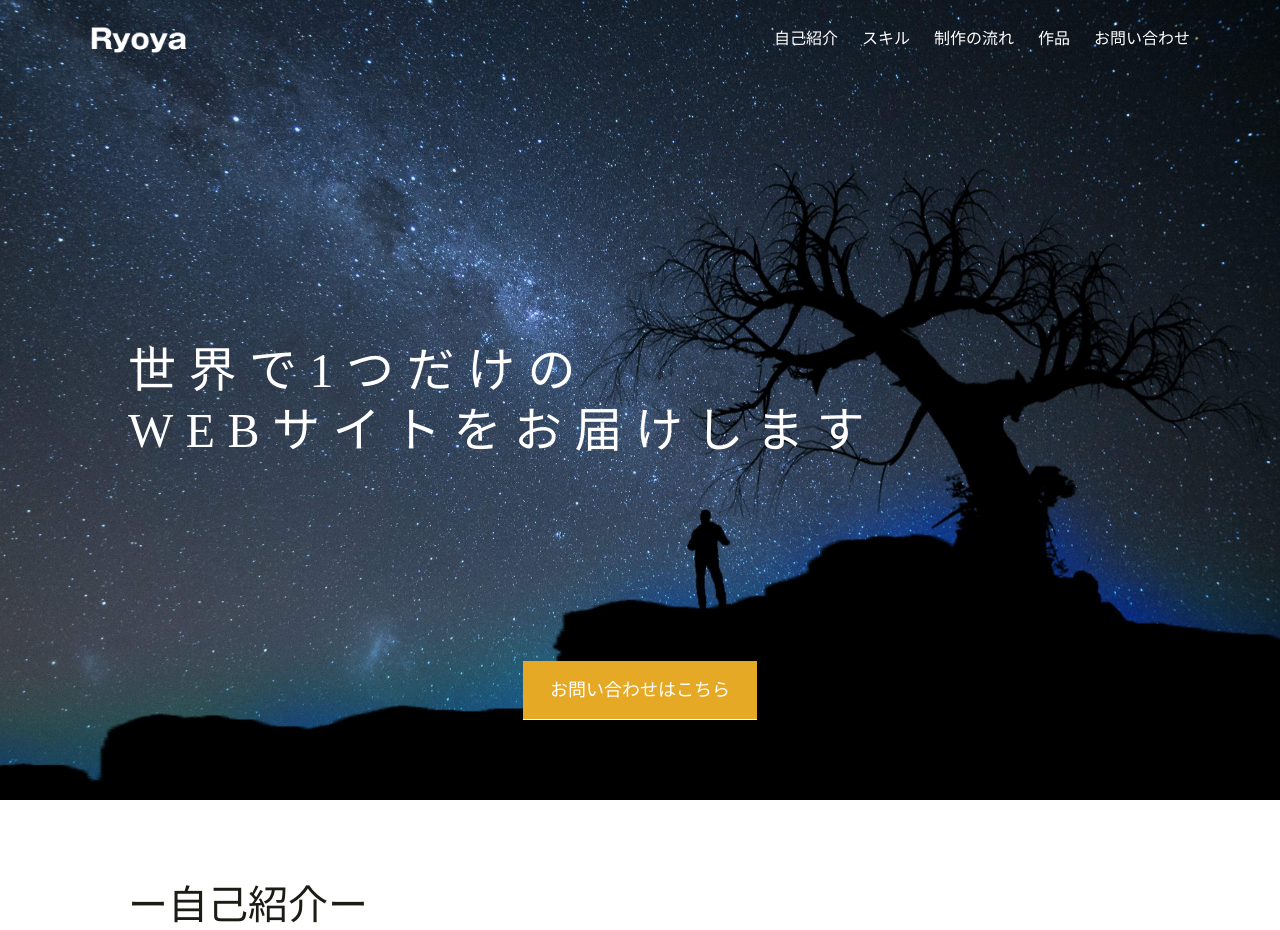
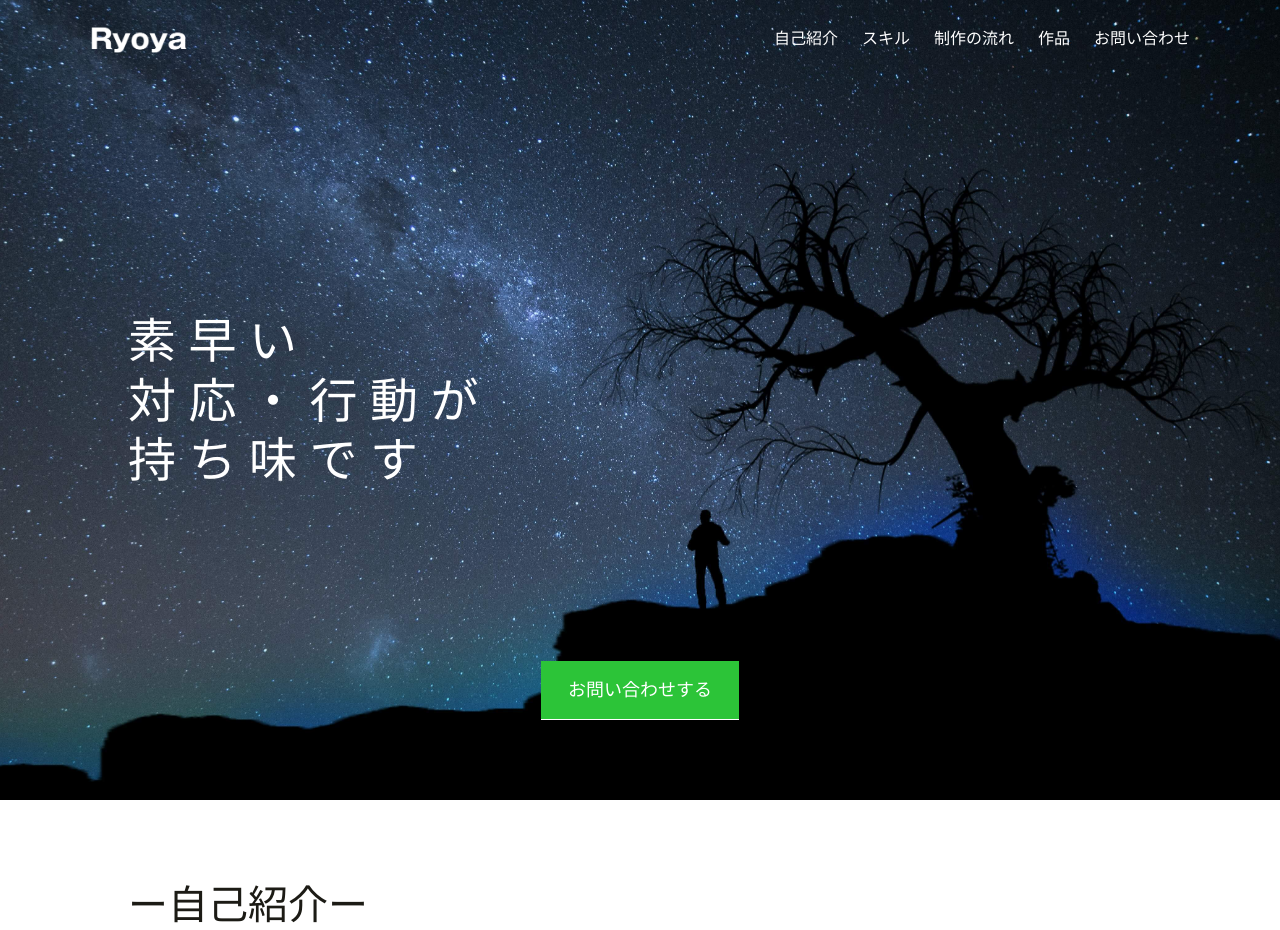
Before and after one commit to ryoya-murata/myportfolio, a PHP site: page / in a window 1280 px wide. Shown: the top 930 px of the page. Run offline with PHP 8.4, Linux system fonts and the light colour scheme; some libraries are stand-ins or nearby versions; some web fonts are replaced.

Commit message:
ローディング画面を作成

```diff
--- a/css/style.css
+++ b/css/style.css
@@ -148,6 +148,30 @@ img {
   .is-tab {
     display: none;
   }
+}
+
+.is-hide {
+  display: none;
+}
+
+.loading {
+  width: 100vw;
+  height: 100vh;
+  background: #fff;
+  position: fixed;
+  top: 0;
+  left: 0;
+  z-index: 200;
+}
+
+.loading__img {
+  width: 100px;
+  height: 100px;
+  position: fixed;
+  top: 50%;
+  left: 50%;
+  -webkit-transform: translate(-50%, -50%);
+          transform: translate(-50%, -50%);
 }
 
 .header {
@@ -397,17 +421,14 @@ body.fixed {
 }
 
 .top {
-  width: 100%;
+  width: 100vw;
   height: 100vh;
-  display: -webkit-box;
-  display: -ms-flexbox;
-  display: flex;
-  -webkit-box-pack: center;
-      -ms-flex-pack: center;
-          justify-content: center;
-  -webkit-box-align: center;
-      -ms-flex-align: center;
-          align-items: center;
+}
+
+@media screen and (max-width: 767px) {
+  .top {
+    height: 80vh;
+  }
 }
 
 .top__img-wrap {
@@ -437,7 +458,7 @@ body.fixed {
 @media screen and (max-width: 767px) {
   .top__letters-wrap {
     left: 5%;
-    font-size: 2.5em;
+    font-size: 2.25em;
   }
 }
 
@@ -456,11 +477,16 @@ body.fixed {
 
 .top__button {
   max-width: 300px;
-  width: 100%;
   padding: 1em 1.5em;
   color: #fff;
-  background: #e6a926;
-  font-size: 1.125em;
+  background: #2cc438;
+}
+
+@media screen and (max-width: 767px) {
+  .top__button {
+    padding: 1em 1.25em;
+    min-width: 168px;
+  }
 }
 
 .top__button:hover {
--- a/css/style.scss
+++ b/css/style.scss
@@ -168,11 +168,16 @@ $breakpoints: (
   }
 }
 
+.is-hide{
+  display: none;
+}
+
 // =======================
 //  z-index
 // =======================
 
 $layer: (
+  loading:200,
   modal: 100,
   drawer: 40,
   sp-menu: 35,
@@ -180,6 +185,29 @@ $layer: (
   header: 20,
   default: 1,
 );
+
+// =======================
+//  loading
+// =======================
+
+.loading{
+  width:100vw;
+  height: 100vh;
+  background: #fff;
+  position: fixed;
+  top: 0;
+  left: 0;
+  z-index: map-get($layer , "loading" );
+}
+
+.loading__img{
+  width: 100px;
+  height: 100px;
+  position: fixed;
+  top:50%;
+  left: 50%;
+  transform: translate(-50%,-50%);
+}
 
 // =======================
 //  header
@@ -398,11 +426,12 @@ body.fixed {
 // =======================
 
 .top {
-  width: 100%;
+  width: 100vw;
   height: 100vh;
-  display: flex;
-  justify-content: center;
-  align-items: center;
+
+  @include mq('sp'){
+    height: 80vh;
+  }
 }
 
 .top__img-wrap {
@@ -428,7 +457,7 @@ body.fixed {
 
   @include mq("sp") {
     left: 5%;
-    font-size: 2.5em;
+    font-size: 2.25em;
   }
 }
 
@@ -446,11 +475,15 @@ body.fixed {
 
 .top__button {
   max-width: 300px;
-  width: 100%;
   padding: 1em 1.5em;
   color: #fff;
-  background: rgb(230, 169, 38);
-  font-size: 1.125em;
+  background: rgb(44, 196, 56);
+
+  @include mq('sp'){
+    padding: 1em 1.25em;
+    min-width: 168px;
+  }
+
 
 
 
--- a/index.html
+++ b/index.html
@@ -34,6 +34,10 @@
 
 </head>
 <body>
+
+    <div class="loading is-hide">
+        <img src="./img/loading.svg" alt="Loading..." class="loading__img is-hide">
+    </div><!-- /.loading -->
 
     <!-- header -->
     <header class="header">
@@ -75,37 +79,31 @@
         <div class="overlay"></div>
     </div>
 
+  <main class="main">
         <!-- top -->
     <div class="top">
         <div class="top__img-wrap">
             <div class="top__letters-wrap">
-               <span class="top__letter">世</span><!-- /.top__letter -->
-               <span class="top__letter">界</span><!-- /.top__letter -->
+                <span class="top__letter">素</span><!-- /.top__letter -->
+                <span class="top__letter">早</span><!-- /.top__letter -->
+                <span class="top__letter">い</span><!-- /.top__letter -->
+                <br>
+                <span class="top__letter">対</span><!-- /.top__letter -->
+                <span class="top__letter">応</span><!-- /.top__letter -->
+                <span class="top__letter">・</span><!-- /.top__letter -->
+                <span class="top__letter">行</span><!-- /.top__letter -->
+                <span class="top__letter">動</span><!-- /.top__letter -->
+                <span class="top__letter">が</span><!-- /.top__letter -->
+                <br>
+                <span class="top__letter">持</span><!-- /.top__letter -->
+                <span class="top__letter">ち</span><!-- /.top__letter -->
+                <span class="top__letter">味</span><!-- /.top__letter -->
                 <span class="top__letter">で</span><!-- /.top__letter -->
-               <span class="top__letter">1</span><!-- /.top__letter -->
-               <span class="top__letter">つ</span><!-- /.top__letter -->
-               <span class="top__letter">だ</span><!-- /.top__letter -->
-               <span class="top__letter">け</span><!-- /.top__letter -->
-               <span class="top__letter">の</span><!-- /.top__letter -->
-               <br>
-               <span class="top__letter">w</span><!-- /.top__letter -->
-               <span class="top__letter">e</span><!-- /.top__letter -->
-               <span class="top__letter">b</span><!-- /.top__letter -->
-               <span class="top__letter">サ</span><!-- /.top__letter -->
-               <span class="top__letter">イ</span><!-- /.top__letter -->
-               <span class="top__letter">ト</span><!-- /.top__letter -->
-               <span class="top__letter">を</span><!-- /.top__letter -->
-               <br class="is-tab">
-               <span class="top__letter">お</span><!-- /.top__letter -->
-               <span class="top__letter">届</span><!-- /.top__letter -->
-               <span class="top__letter">け</span><!-- /.top__letter -->
-               <span class="top__letter">し</span><!-- /.top__letter -->
-               <span class="top__letter">ま</span><!-- /.top__letter -->
                 <span class="top__letter">す</span><!-- /.top__letter -->
             </div><!-- /.top__letters-wrap -->
             <img src="./img/hero_bg.jpg" alt="" class="top__img">
             <div class="top__button-wrap">
-               <a href="#contact" class="button top__button">お問い合わせはこちら</a><!-- /.button top__button -->
+                <a href="#contact" class="button top__button">お問い合わせする</a><!-- /.button top__button -->
             </div><!-- /.top__button-wrap -->
         </div><!-- /.top__img-wrap -->
      </div><!-- /.top -->
@@ -320,6 +318,7 @@
              </div><!-- /.form__messages-wrap -->
          </div><!-- /.section__inner contact__inner -->
      </section><!-- /.section contact -->
+  </main><!-- /.main -->
 
     <footer class="footer">
         <div class="footer__inner">
--- a/js/script.js
+++ b/js/script.js
@@ -1,3 +1,23 @@
+//==================
+// loading
+//==================
+
+var bg = $('.loading'),
+    loader = $('.loading__img');
+/* ローディング画面の非表示を解除 */
+bg.removeClass('is-hide');
+loader.removeClass('is-hide');
+
+/* 読み込み完了 */
+$(window).on('load', function(){
+    bg.delay(900).fadeOut(800);
+    loader.delay(900).fadeOut(300);
+});
+
+/* 10秒経ったら強制的にローディング画面を非表示にする */
+setTimeout('stopload()',10000);
+
+
 //==================
 // header
 //==================
@@ -89,20 +109,12 @@ $(function () {
 // top
 //==================
 
-TweenMax.fromTo('.top__img-wrap',1.5,{
-    opacity:0
+
+
+TweenMax.staggerFromTo('.top__letter',1,{
+    opacity:0,x:'1em',y:'1em'
 },{
-    opacity:1,ease:"power2.easeInOut",delay:.2
-});
-TweenMax.fromTo('.top__button-wrap',1.5,{
-    opacity:0
-},{
-    opacity:1
-});
-TweenMax.staggerFromTo('.top__letter',1,{
-    x:'1em',y:'1.2em',rotateZ:180
-},{
-    x:0,y:0,rotateZ:0,ease:"power2.easeInOut",delay:.5
+    opacity:1,x:0,y:0,rotateZ:0,ease:"power2.easeInOut",delay:1.7
 },0.05);
 
 
```
Also changed, not shown: img/loading.svg (added), 1 other file. Lines whose indentation alone changed are shown as unchanged.
